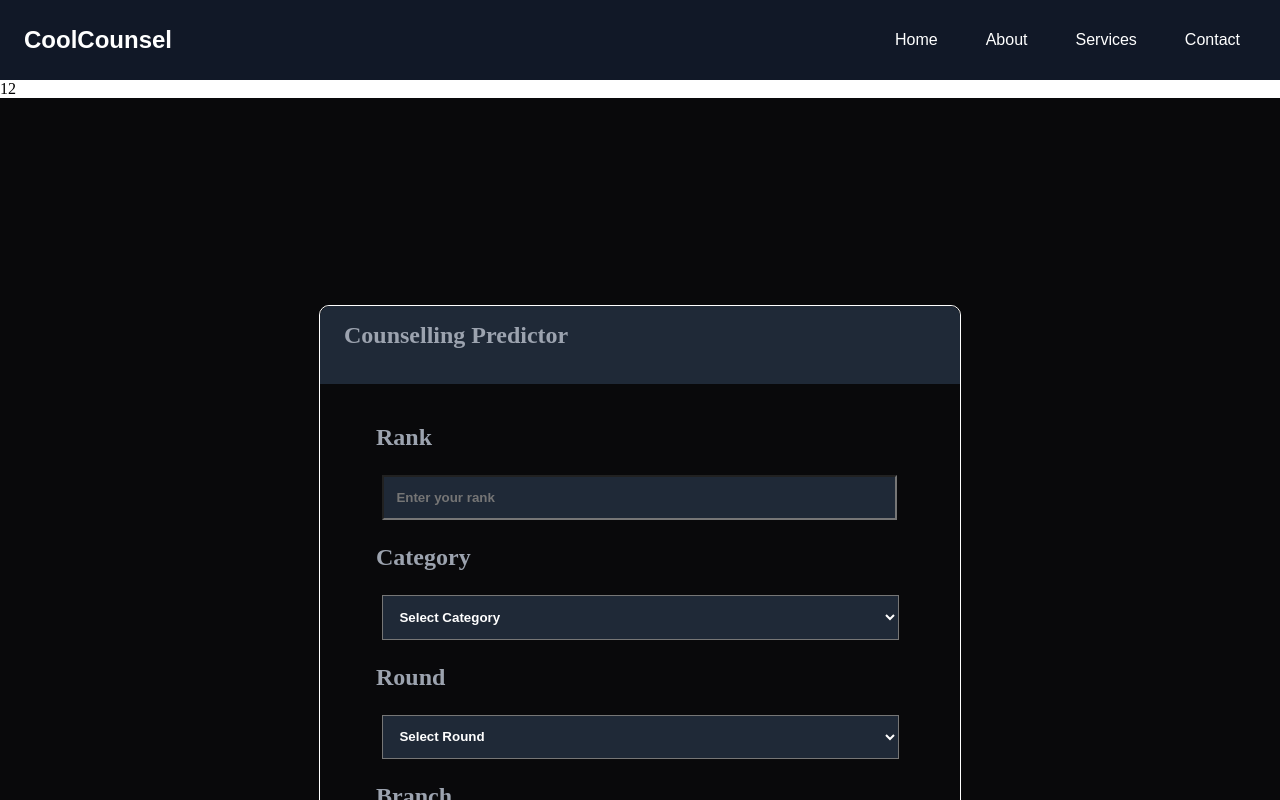
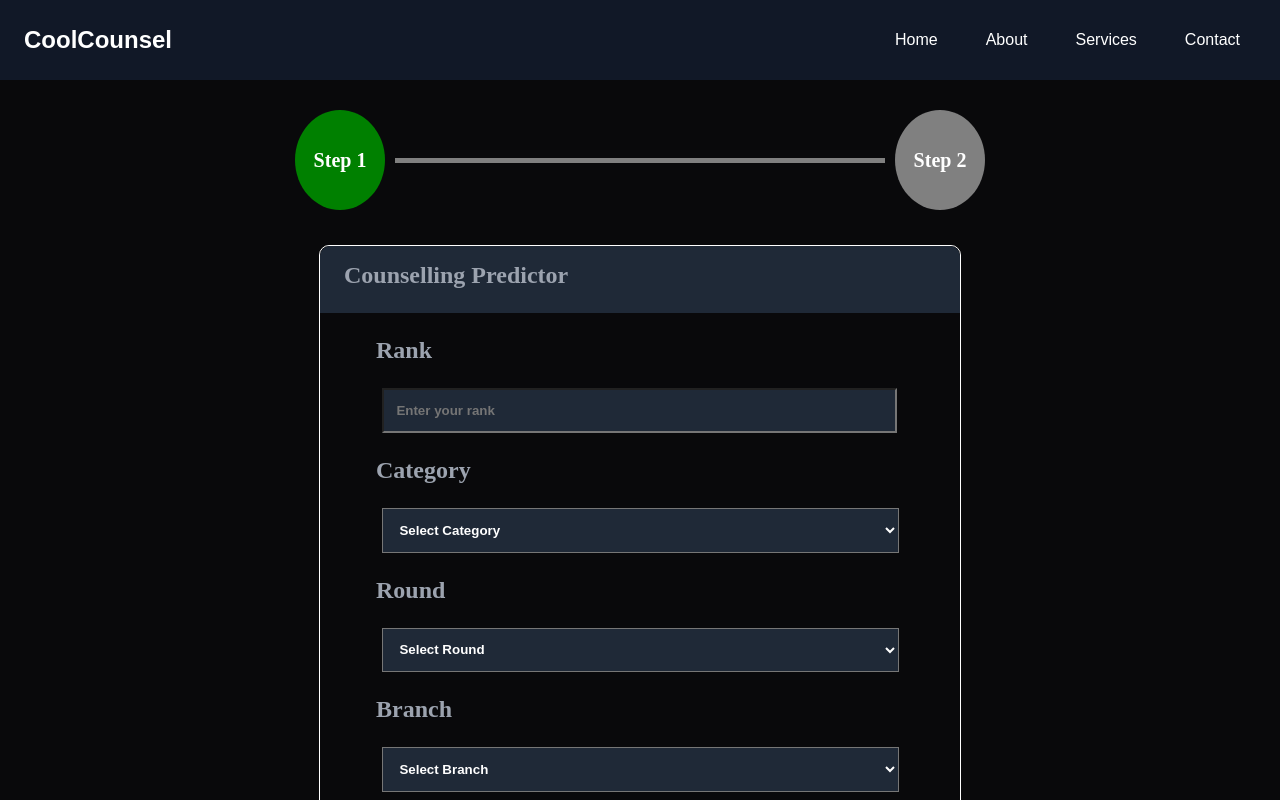
Before and after one commit to CoolSidOfficial/mp-dte-Counsel, a React (Vite) app: page /checker in a window 1280 px wide. Shown: the top 800 px of the page. Built offline with nearby package versions, Linux system fonts and the light colour scheme.

Commit message:
added stepper

```diff
--- a/src/App.jsx
+++ b/src/App.jsx
@@ -5,14 +5,44 @@ import Middle from './middle';
 import Output from './output';
 import Footer from './footer';
 import SecondPage from './secondPage';
+import { useState } from 'react';
+import { createContext } from 'react';
+
+
+
+export const stepperContext=createContext()
+
+
 function App() {
+  const [step, setStep] = useState(1);
+
+
+  const goToNextStep = () => {
+    if (step < 2) setStep(step + 1);
+  };
   return (
     <>
+     <stepperContext.Provider value={step}>
+
          <Navbar />
+         <div className="stepper-container">
+             <div className="stepper">
+        <div className={`step ${step >= 1 ? 'active' : ''}`}>Step 1</div>
+        <div className={`line ${step === 2 ? 'green' : ''}`}></div>
+        <div className={`step ${step >= 2 ? 'active' : ''}`}>Step 2</div>
+      </div>
+
+     </div>
+         {/* <div className='stepper'>
+         <span className='step-small'>1</span>
+         <span className='step-small'>2</span>
+
+         </div> */}
+
          <Middle/>
+         <Footer />
         {/* <Output/> */}
-         <Footer />
-
+         </stepperContext.Provider>
     </>
   );
 }
--- a/src/index.css
+++ b/src/index.css
@@ -33,11 +33,11 @@ body{
 }
 .center{
   display:flex;
-  align-items: center;
+  /* align-items: center; */
   justify-content: center;
   background-color:#09090b;
 
-  height:150vh;
+  height:130vh;
   width:100vw;
   padding-top:.3rem;
 }
@@ -71,7 +71,7 @@ padding-bottom: 1%;
 
 }
 .data{
-  margin-top:1rem;
+  /* margin-top:1rem; */
   margin-left: 5%;
 
 }
@@ -191,11 +191,73 @@ a:hover, button:hover{
   height: 2rem;
 }
 
-.stepper{
-  color: hsl(from color h s l);
+/* .stepper{
+   background-color: #09090B;
+   color: white;
+   display: flex;
+   /* align-items: center; */
+   justify-content: center;
+
+  }
+  .step-small{
+    background-color: green;
+    padding: 10px;
+    text-align: center;
+    font-size: 90px;
+    margin-top:10px;
+    border-radius: 50%;
+    width: 100px;
+    border: solid white 4px;
+} */
+
+
+
+
+.choose select{
+ text-align: left;
 }
 
-.choose select{
 
- text-align: left;
+
+
+.stepper-container {
+  background-color: #09090B;
+  display: flex;
+  flex-direction: column;
+  align-items: center;
+  gap: 100px;
+  padding:30px;
 }
+
+.stepper {
+  display: flex;
+  align-items: center;
+}
+.step {
+  width: 90px;
+  height: 100px;
+  border-radius: 50%;
+  display: flex;
+  align-items: center;
+  justify-content: center;
+  background-color: gray;
+  color: white;
+  font-weight: bold;
+  font-size: 20px;
+}
+
+.step.active {
+  background-color: green;
+}
+
+.line {
+  width: 490px;
+  height: 5px;
+  background-color: gray;
+  margin: 0 10px;
+  transition: background-color 0.3s;
+}
+
+.line.green {
+  background-color: green;
+}
--- a/src/middle.jsx
+++ b/src/middle.jsx
@@ -4,20 +4,23 @@ import {useState,createContext} from 'react';
 import Output from './output';
 import SecondPage from './secondPage';
 import axios from 'axios';
+import { useContext } from 'react';
+import { stepperContext } from './App';
+
+
+
 
 export const Form_Context=createContext()
 
 
 
 function Middle() {
-
+  const step=useContext(stepperContext)
   const [b_data,u_b_data]=useState({
     "rank":"",
     "category":"",
     "round":"",
     "id":"",
-
-
   })
   const [index,setIndex]=useState(false)
   const [recv_data,u_recv_data]=useState([])
@@ -25,9 +28,6 @@ function Middle() {
     event.preventDefault();
     setIndex(!index)
     send_data()
-
-
-
 
   }
   const inputEvent=(event)=>{
@@ -61,14 +61,12 @@ const send_data=async ()=>{
     <Form_Context.Provider value={recv_data}>
 
 
-      <span className='stepper'>1</span>
-      <span className='stepper'>2</span>
+
       { index ?<SecondPage />:
     <div className="center">
 
         <div className="box">
             <div className="top">
-
              <h2 className="text">Counselling Predictor</h2>
             </div>
             <div className="data">
@@ -98,7 +96,7 @@ const send_data=async ()=>{
                         <option> Mechanical</option>
                         <option> Civil</option>
                         </select>
-                        <input id="button"  type="submit"  value="Next"/>
+                        <input id="button"  type="submit"   value="Next"/>
 
                         </form>
 
```
